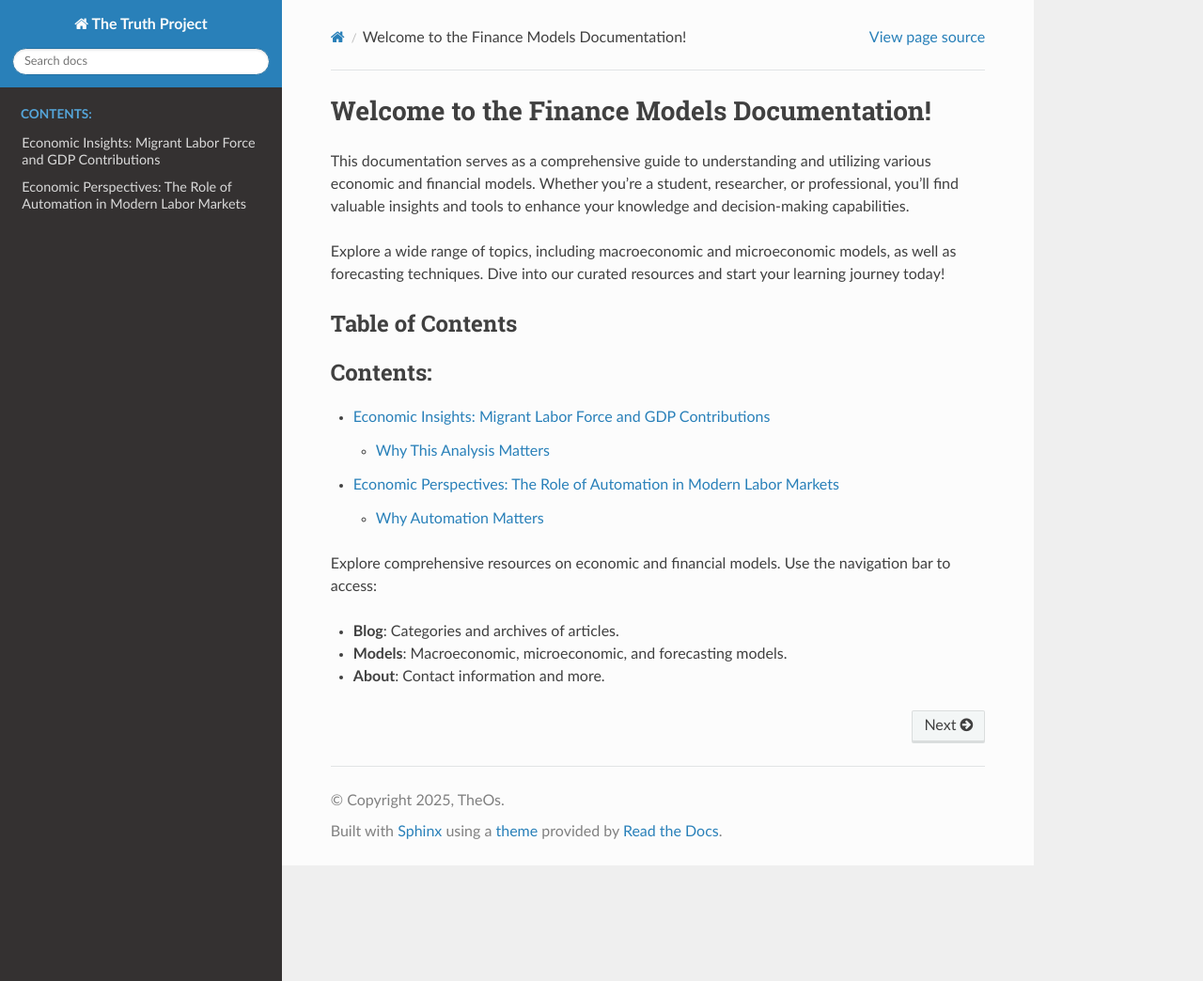
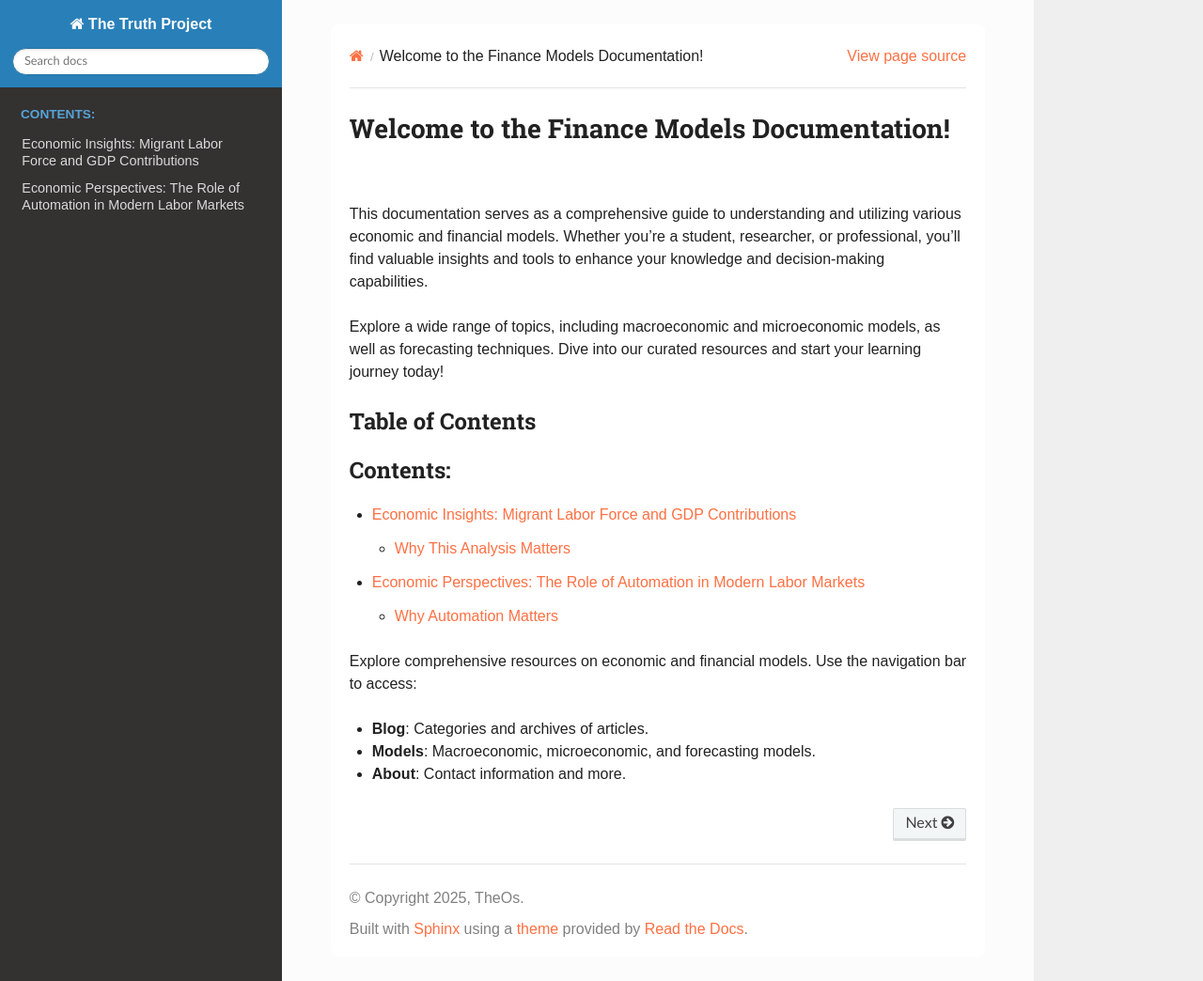
Before and after one commit to TheStatsProject/LMPF, a Sphinx documentation site: the page built from docs/source/index.rst, in a window 1280 px wide and 1044 px high. Shown: the whole window at 94% size. Built offline with Sphinx 7.4.7 and the Read the Docs theme 3.1.0, drawn with Linux system fonts in a browser that asks for light colours; pages that are not in the unit, such as notebooks, are missing from menus.

Commit message:
Update conf.py

```diff
--- a/docs/source/conf.py
+++ b/docs/source/conf.py
@@ -4,7 +4,7 @@
 
 project = 'The Truth Project'
 copyright = '2025, TheOs'
-author = 'OS'
+author = 'THEOS'
 
 release = '0.1'
 version = '0.1.0'
@@ -37,3 +37,6 @@ epub_show_urls = 'footnote'
 #charge html
 
 html_static_path = ['_static']
+html_css_files = [
+    'custom.css',
+]
```
